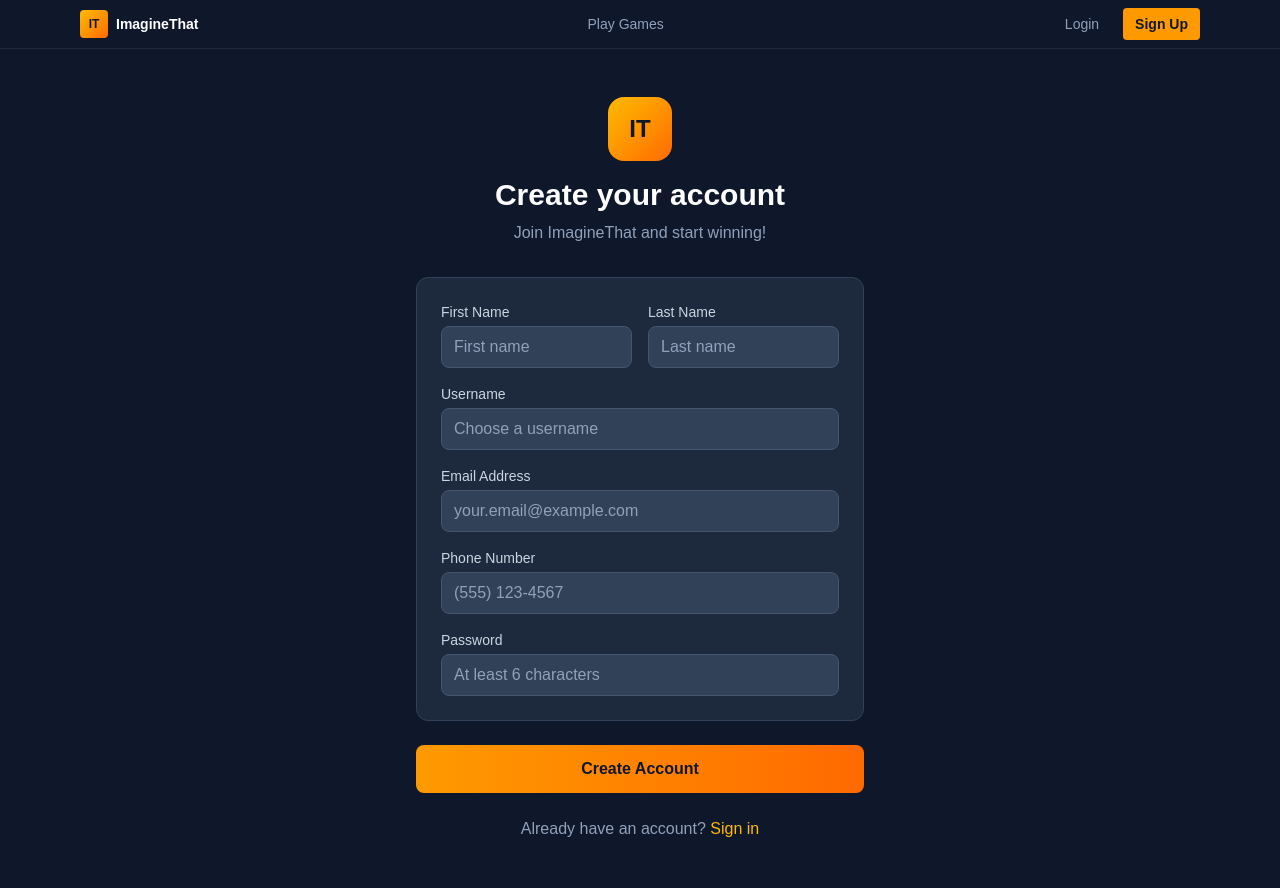
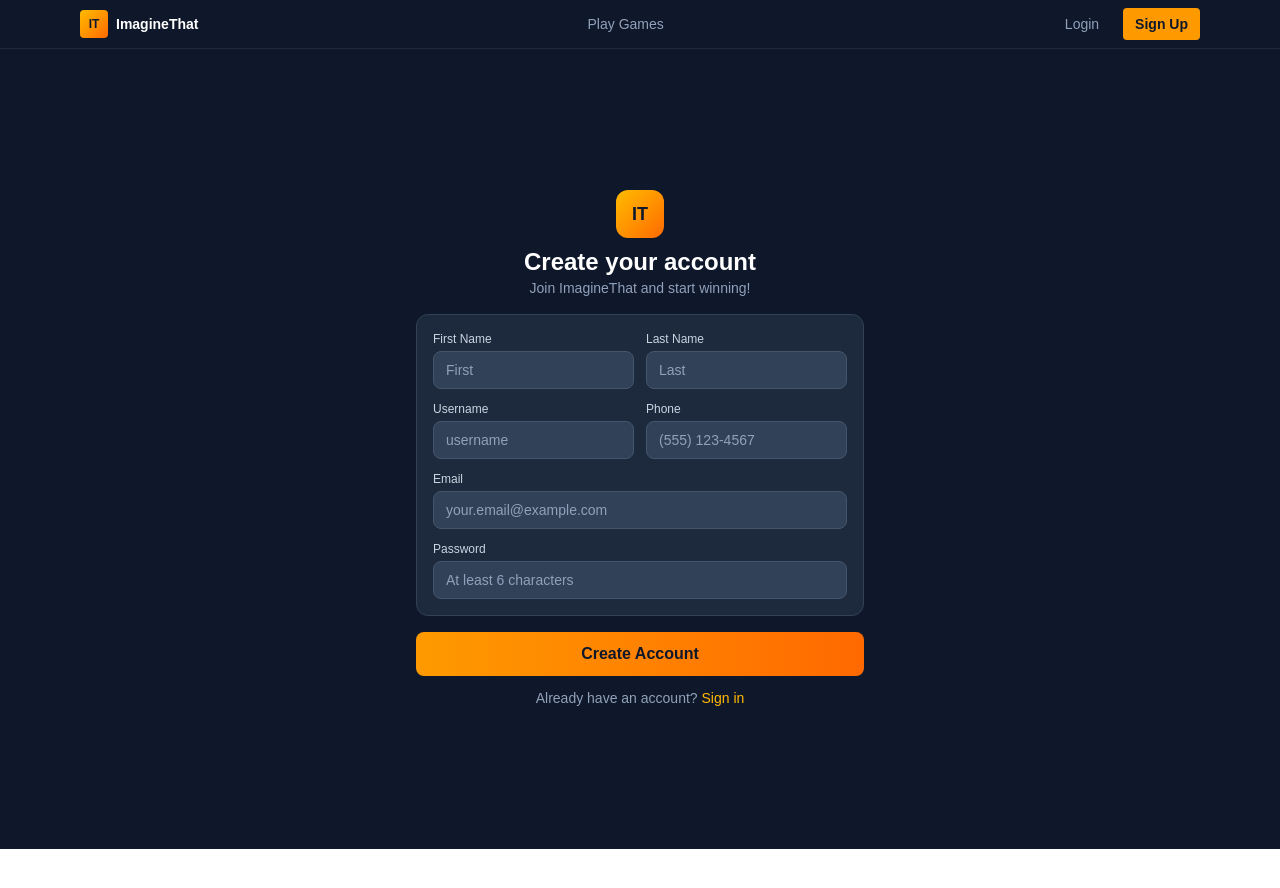
Before and after one commit to BJE1616/ImagineThat, a Next.js app: page /auth/register in a window 1280 px wide. After the commit the page ends 849 px from the top, so only its background shows below. Built offline with nearby package versions, Linux system fonts and the light colour scheme; no server answers.

Commit message:
Email system: admin toggle, test recipient selector, welcome email on registration

```diff
--- a/src/app/api/send-email/route.js
+++ b/src/app/api/send-email/route.js
@@ -2,7 +2,7 @@ import { sendEmail, emailTemplates } from '@/lib/email'
 
 export async function POST(request) {
     try {
-        const { type, to, data, testMode = true } = await request.json()
+        const { type, to, data } = await request.json()
 
         let emailContent
 
@@ -29,8 +29,7 @@ export async function POST(request) {
         const result = await sendEmail({
             to,
             subject: emailContent.subject,
-            html: emailContent.html,
-            testMode
+            html: emailContent.html
         })
 
         return Response.json(result)
--- a/src/app/auth/register/page.js
+++ b/src/app/auth/register/page.js
@@ -18,11 +18,18 @@ export default function RegisterPage() {
     const [error, setError] = useState(null)
     const [message, setMessage] = useState(null)
 
+    const formatPhone = (value) => {
+        const numbers = value.replace(/\D/g, '')
+        if (numbers.length <= 3) return numbers
+        if (numbers.length <= 6) return `(${numbers.slice(0, 3)}) ${numbers.slice(3)}`
+        return `(${numbers.slice(0, 3)}) ${numbers.slice(3, 6)}-${numbers.slice(6, 10)}`
+    }
+
     const handleChange = (e) => {
         const { name, value } = e.target
         setFormData({
             ...formData,
-            [name]: value
+            [name]: name === 'phone' ? formatPhone(value) : value
         })
     }
 
@@ -33,7 +40,6 @@ export default function RegisterPage() {
         setMessage(null)
 
         try {
-            // Check if username is taken
             const { data: existingUser } = await supabase
                 .from('users')
                 .select('username')
@@ -46,7 +52,6 @@ export default function RegisterPage() {
                 return
             }
 
-            // Sign up the user
             const { data: authData, error: authError } = await supabase.auth.signUp({
                 email: formData.email,
                 password: formData.password,
@@ -55,7 +60,6 @@ export default function RegisterPage() {
             if (authError) throw authError
 
             if (authData.user) {
-                // Create user record
                 const { error: userError } = await supabase
                     .from('users')
                     .insert([{
@@ -71,7 +75,21 @@ export default function RegisterPage() {
 
                 if (userError) throw userError
 
-                setMessage('Account created successfully! Please check your email to verify your account, then log in.')
+                try {
+                    await fetch('/api/send-email', {
+                        method: 'POST',
+                        headers: { 'Content-Type': 'application/json' },
+                        body: JSON.stringify({
+                            type: 'welcome',
+                            to: formData.email,
+                            data: { username: formData.username }
+                        })
+                    })
+                } catch (emailError) {
+                    console.error('Welcome email error:', emailError)
+                }
+
+                setMessage('Account created! Check your email to verify, then log in.')
             }
         } catch (error) {
             setError(error.message || 'Error creating account')
@@ -81,92 +99,91 @@ export default function RegisterPage() {
     }
 
     return (
-        <div className="min-h-screen flex items-center justify-center bg-slate-900 py-12 px-4">
-            <div className="max-w-md w-full space-y-8">
-                <div className="text-center">
-                    <div className="inline-flex items-center justify-center w-16 h-16 bg-gradient-to-br from-amber-400 to-orange-500 rounded-2xl mb-4">
-                        <span className="text-2xl font-bold text-slate-900">IT</span>
+        <div className="min-h-screen flex items-center justify-center bg-slate-900 py-6 px-4">
+            <div className="max-w-md w-full">
+                <div className="text-center mb-4">
+                    <div className="inline-flex items-center justify-center w-12 h-12 bg-gradient-to-br from-amber-400 to-orange-500 rounded-xl mb-2">
+                        <span className="text-lg font-bold text-slate-900">IT</span>
                     </div>
-                    <h2 className="text-3xl font-bold text-white">
-                        Create your account
-                    </h2>
-                    <p className="text-slate-400 mt-2">Join ImagineThat and start winning!</p>
+                    <h2 className="text-2xl font-bold text-white">Create your account</h2>
+                    <p className="text-slate-400 text-sm">Join ImagineThat and start winning!</p>
                 </div>
 
-                <form className="mt-8 space-y-6" onSubmit={handleSubmit}>
+                <form onSubmit={handleSubmit}>
                     {error && (
-                        <div className="bg-red-500/10 border border-red-500/30 text-red-400 px-4 py-3 rounded-lg">
+                        <div className="bg-red-500/10 border border-red-500/30 text-red-400 px-3 py-2 rounded-lg text-sm mb-3">
                             {error}
                         </div>
                     )}
 
                     {message && (
-                        <div className="bg-green-500/10 border border-green-500/30 text-green-400 px-4 py-3 rounded-lg">
+                        <div className="bg-green-500/10 border border-green-500/30 text-green-400 px-3 py-2 rounded-lg text-sm mb-3">
                             {message}
                         </div>
                     )}
 
-                    <div className="bg-slate-800 border border-slate-700 rounded-xl p-6 space-y-4">
-                        <div className="grid grid-cols-2 gap-4">
+                    <div className="bg-slate-800 border border-slate-700 rounded-xl p-4 space-y-3">
+                        <div className="grid grid-cols-2 gap-3">
                             <div>
-                                <label htmlFor="firstName" className="block text-sm font-medium text-slate-300 mb-1">
-                                    First Name
-                                </label>
+                                <label className="block text-xs font-medium text-slate-300 mb-1">First Name</label>
                                 <input
-                                    id="firstName"
                                     name="firstName"
                                     type="text"
                                     required
-                                    className="w-full px-3 py-2 bg-slate-700 border border-slate-600 rounded-lg text-white placeholder-slate-400 focus:outline-none focus:ring-2 focus:ring-amber-500"
-                                    placeholder="First name"
+                                    className="w-full px-3 py-2 text-sm bg-slate-700 border border-slate-600 rounded-lg text-white placeholder-slate-400 focus:outline-none focus:ring-2 focus:ring-amber-500"
+                                    placeholder="First"
                                     value={formData.firstName}
                                     onChange={handleChange}
                                 />
                             </div>
-
                             <div>
-                                <label htmlFor="lastName" className="block text-sm font-medium text-slate-300 mb-1">
-                                    Last Name
-                                </label>
+                                <label className="block text-xs font-medium text-slate-300 mb-1">Last Name</label>
                                 <input
-                                    id="lastName"
                                     name="lastName"
                                     type="text"
                                     required
-                                    className="w-full px-3 py-2 bg-slate-700 border border-slate-600 rounded-lg text-white placeholder-slate-400 focus:outline-none focus:ring-2 focus:ring-amber-500"
-                                    placeholder="Last name"
+                                    className="w-full px-3 py-2 text-sm bg-slate-700 border border-slate-600 rounded-lg text-white placeholder-slate-400 focus:outline-none focus:ring-2 focus:ring-amber-500"
+                                    placeholder="Last"
                                     value={formData.lastName}
                                     onChange={handleChange}
                                 />
                             </div>
                         </div>
 
+                        <div className="grid grid-cols-2 gap-3">
                             <div>
-                            <label htmlFor="username" className="block text-sm font-medium text-slate-300 mb-1">
-                                Username
-                            </label>
+                                <label className="block text-xs font-medium text-slate-300 mb-1">Username</label>
                                 <input
-                                id="username"
                                     name="username"
                                     type="text"
                                     required
-                                className="w-full px-3 py-2 bg-slate-700 border border-slate-600 rounded-lg text-white placeholder-slate-400 focus:outline-none focus:ring-2 focus:ring-amber-500"
-                                placeholder="Choose a username"
+                                    className="w-full px-3 py-2 text-sm bg-slate-700 border border-slate-600 rounded-lg text-white placeholder-slate-400 focus:outline-none focus:ring-2 focus:ring-amber-500"
+                                    placeholder="username"
                                     value={formData.username}
                                     onChange={handleChange}
                                 />
                             </div>
+                            <div>
+                                <label className="block text-xs font-medium text-slate-300 mb-1">Phone</label>
+                                <input
+                                    name="phone"
+                                    type="tel"
+                                    required
+                                    className="w-full px-3 py-2 text-sm bg-slate-700 border border-slate-600 rounded-lg text-white placeholder-slate-400 focus:outline-none focus:ring-2 focus:ring-amber-500"
+                                    placeholder="(555) 123-4567"
+                                    value={formData.phone}
+                                    onChange={handleChange}
+                                />
+                            </div>
+                        </div>
 
                         <div>
-                            <label htmlFor="email" className="block text-sm font-medium text-slate-300 mb-1">
-                                Email Address
-                            </label>
+                            <label className="block text-xs font-medium text-slate-300 mb-1">Email</label>
                             <input
-                                id="email"
                                 name="email"
                                 type="email"
                                 required
-                                className="w-full px-3 py-2 bg-slate-700 border border-slate-600 rounded-lg text-white placeholder-slate-400 focus:outline-none focus:ring-2 focus:ring-amber-500"
+                                className="w-full px-3 py-2 text-sm bg-slate-700 border border-slate-600 rounded-lg text-white placeholder-slate-400 focus:outline-none focus:ring-2 focus:ring-amber-500"
                                 placeholder="your.email@example.com"
                                 value={formData.email}
                                 onChange={handleChange}
@@ -174,31 +191,12 @@ export default function RegisterPage() {
                         </div>
 
                         <div>
-                            <label htmlFor="phone" className="block text-sm font-medium text-slate-300 mb-1">
-                                Phone Number
-                            </label>
+                            <label className="block text-xs font-medium text-slate-300 mb-1">Password</label>
                             <input
-                                id="phone"
-                                name="phone"
-                                type="tel"
-                                required
-                                className="w-full px-3 py-2 bg-slate-700 border border-slate-600 rounded-lg text-white placeholder-slate-400 focus:outline-none focus:ring-2 focus:ring-amber-500"
-                                placeholder="(555) 123-4567"
-                                value={formData.phone}
-                                onChange={handleChange}
-                            />
-                        </div>
-
-                        <div>
-                            <label htmlFor="password" className="block text-sm font-medium text-slate-300 mb-1">
-                                Password
-                            </label>
-                            <input
-                                id="password"
                                 name="password"
                                 type="password"
                                 required
-                                className="w-full px-3 py-2 bg-slate-700 border border-slate-600 rounded-lg text-white placeholder-slate-400 focus:outline-none focus:ring-2 focus:ring-amber-500"
+                                className="w-full px-3 py-2 text-sm bg-slate-700 border border-slate-600 rounded-lg text-white placeholder-slate-400 focus:outline-none focus:ring-2 focus:ring-amber-500"
                                 placeholder="At least 6 characters"
                                 value={formData.password}
                                 onChange={handleChange}
@@ -209,16 +207,14 @@ export default function RegisterPage() {
                     <button
                         type="submit"
                         disabled={loading}
-                        className="w-full py-3 bg-gradient-to-r from-amber-500 to-orange-500 text-slate-900 font-bold rounded-lg hover:from-amber-400 hover:to-orange-400 transition-all disabled:opacity-50"
+                        className="w-full mt-4 py-2.5 bg-gradient-to-r from-amber-500 to-orange-500 text-slate-900 font-bold rounded-lg hover:from-amber-400 hover:to-orange-400 transition-all disabled:opacity-50"
                     >
-                        {loading ? 'Creating account...' : 'Create Account'}
+                        {loading ? 'Creating...' : 'Create Account'}
                     </button>
 
-                    <p className="text-center text-slate-400">
+                    <p className="text-center text-slate-400 text-sm mt-3">
                         Already have an account?{' '}
-                        <a href="/auth/login" className="text-amber-400 hover:text-amber-300">
-                            Sign in
-                        </a>
+                        <a href="/auth/login" className="text-amber-400 hover:text-amber-300">Sign in</a>
                     </p>
                 </form>
             </div>
```
Also changed, not shown: src/app/admin/settings/page.js (+114 -95 lines), src/lib/email.js, 1 other file (tests, documents, lock files or other folders). Lines whose indentation alone changed are shown as unchanged.
